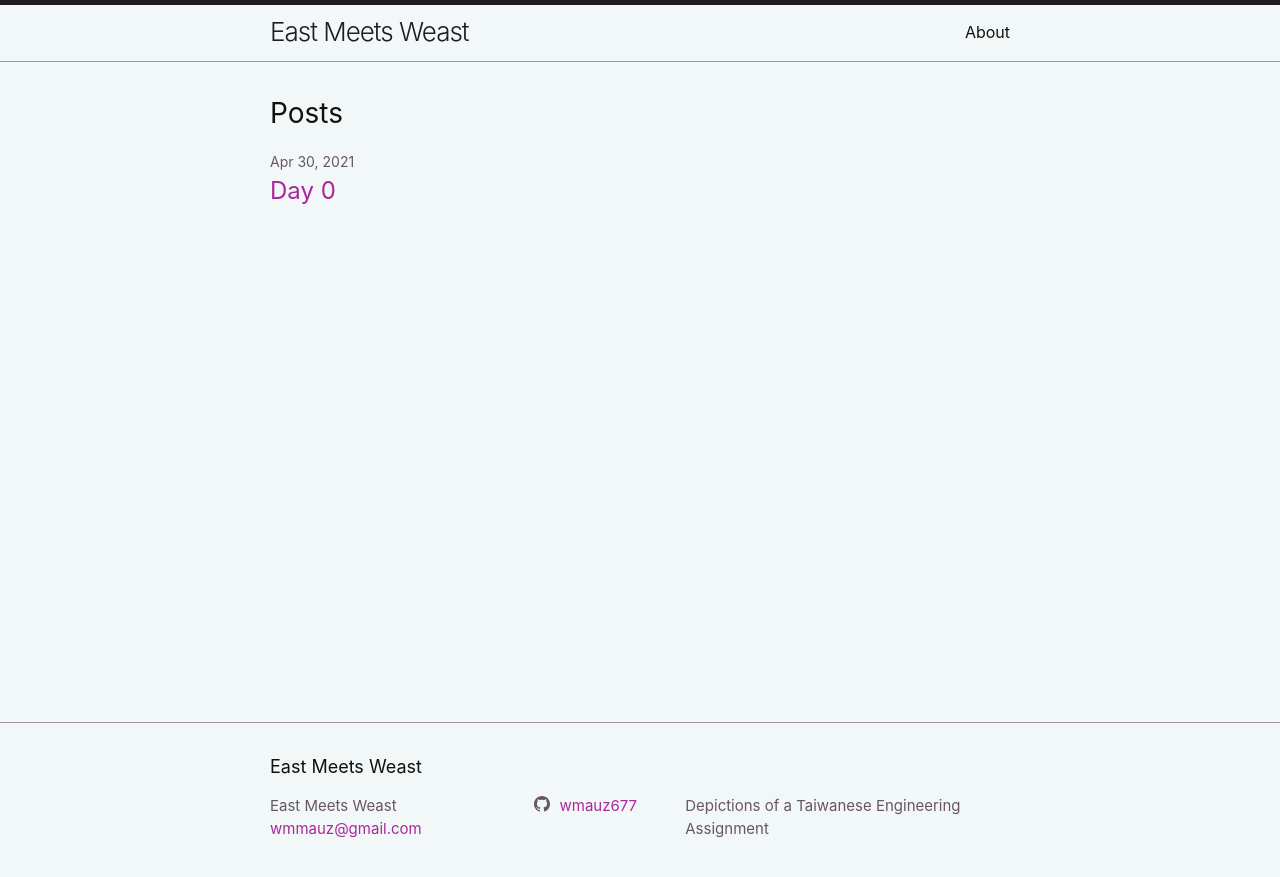
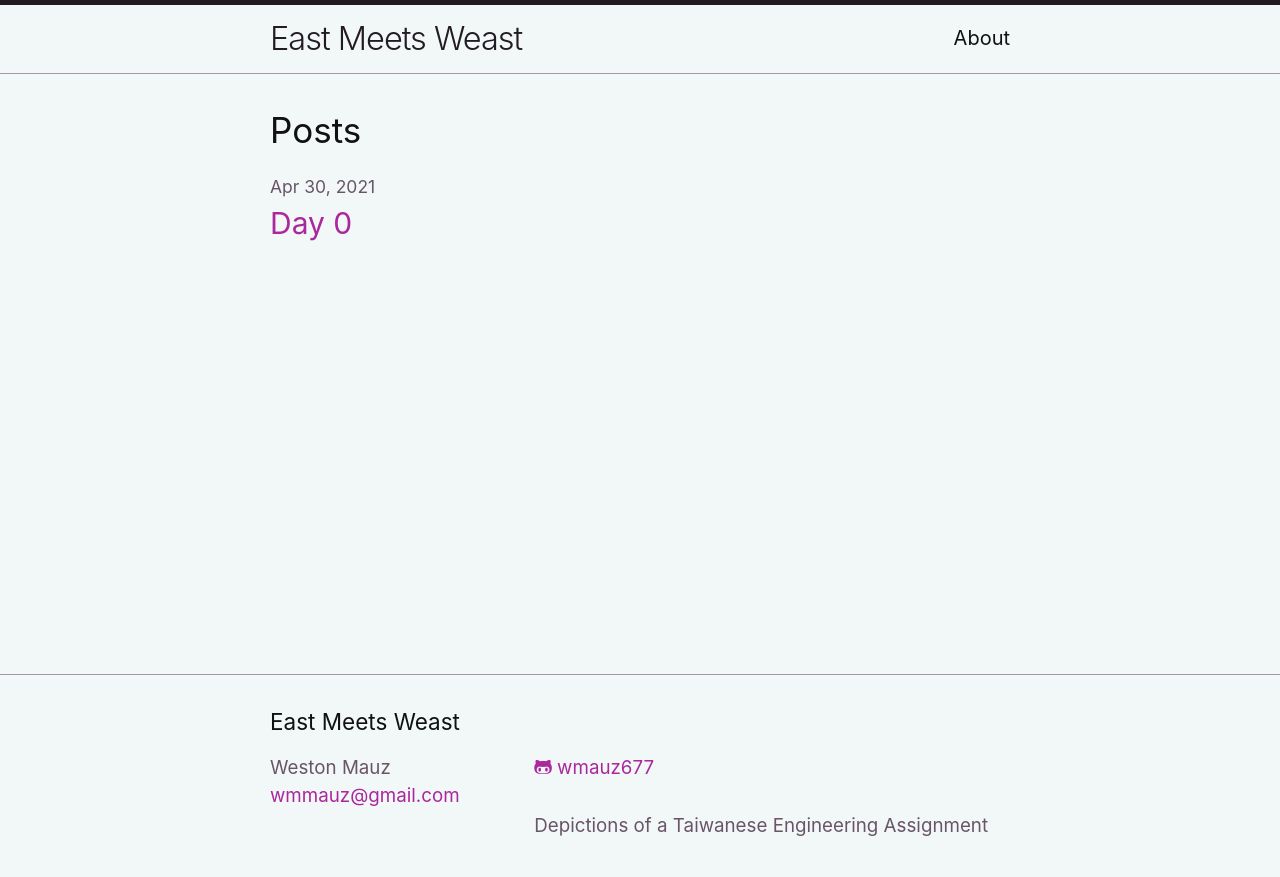
Before and after one commit to wmauz677/East-Meets-Weast, a Jekyll site: the page built from docs/index.markdown, in a window 1280 px wide. Shown: the top 877 px of the page. Built offline with Jekyll 4.4.1, drawn with Linux system fonts in a browser that asks for light colours; nearby versions of some CDN libraries.

Commit message:
Font Awesome Integration + Font Update

```diff
--- a/docs/_config.yml
+++ b/docs/_config.yml
@@ -25,6 +25,8 @@ description: >- # this means to ignore newlines until "baseurl:"
 baseurl: /
 url: "" # the base hostname & protocol for your site, e.g. http://example.com
 github_username:  wmauz677
+author: Weston Mauz
+# instagram_username: weston_mauz
 
 # Build settings
 # theme: minima
--- a/docs/_includes/footer.html
+++ b/docs/_includes/footer.html
@@ -16,16 +16,16 @@
             {%- endif -%}
             </li>
             {%- if site.email -%}
-            <li><a class="u-email" href="mailto:{{ site.email }}">{{ site.email }}</a></li>
+            <li><a class="u-email" href="mailto:{{ site.email }}"> {{ site.email }} </a></li>
             {%- endif -%}
         </ul>
       </div>
 
-      <div class="footer-col footer-col-2">
+      <div class="footer-col footer-col-3">
         {%- include social.html -%}
       </div>
 
-      <div class="footer-col footer-col-3">
+      <div class="footer-col footer-col-4">
         <p>{{- site.description | escape -}}</p>
       </div>
     </div>
--- a/docs/_includes/head.html
+++ b/docs/_includes/head.html
@@ -4,4 +4,5 @@
   <meta name="viewport" content="width=device-width, initial-scale=1">
   {%- seo -%}
   <link rel="stylesheet" href="{{ "/assets/main.css" | relative_url }}">
+  <script src="https://kit.fontawesome.com/873a012b75.js" crossorigin="anonymous"></script>
 </head>
--- a/docs/_includes/social.html
+++ b/docs/_includes/social.html
@@ -1,14 +1,9 @@
 <ul class="social-media-list">
-  {%- if site.dribbble_username -%}<li><a href="https://dribbble.com/{{ site.dribbble_username| cgi_escape | escape }}"><svg class="svg-icon"><use xlink:href="{{ '/assets/minima-social-icons.svg#dribbble' | relative_url }}"></use></svg> <span class="username">{{ site.dribbble_username| escape }}</span></a></li>{%- endif -%}
-  {%- if site.facebook_username -%}<li><a href="https://www.facebook.com/{{ site.facebook_username| cgi_escape | escape }}"><svg class="svg-icon"><use xlink:href="{{ '/assets/minima-social-icons.svg#facebook' | relative_url }}"></use></svg> <span class="username">{{ site.facebook_username| escape }}</span></a></li>{%- endif -%}
-  {%- if site.flickr_username -%}<li><a href="https://www.flickr.com/photos/{{ site.flickr_username| cgi_escape | escape }}"><svg class="svg-icon"><use xlink:href="{{ '/assets/minima-social-icons.svg#flickr' | relative_url }}"></use></svg> <span class="username">{{ site.flickr_username| escape }}</span></a></li>{%- endif -%}
-  {%- if site.github_username -%}<li><a href="https://github.com/{{ site.github_username| cgi_escape | escape }}"><svg class="svg-icon"><use xlink:href="{{ '/assets/minima-social-icons.svg#github' | relative_url }}"></use></svg> <span class="username">{{ site.github_username| escape }}</span></a></li>{%- endif -%}
-  {%- if site.instagram_username -%}<li><a href="https://instagram.com/{{ site.instagram_username| cgi_escape | escape }}"><svg class="svg-icon"><use xlink:href="{{ '/assets/minima-social-icons.svg#instagram' | relative_url }}"></use></svg> <span class="username">{{ site.instagram_username| escape }}</span></a></li>{%- endif -%}
-  {%- if site.linkedin_username -%}<li><a href="https://www.linkedin.com/in/{{ site.linkedin_username| cgi_escape | escape }}"><svg class="svg-icon"><use xlink:href="{{ '/assets/minima-social-icons.svg#linkedin' | relative_url }}"></use></svg> <span class="username">{{ site.linkedin_username| escape }}</span></a></li>{%- endif -%}
-  {%- if site.pinterest_username -%}<li><a href="https://www.pinterest.com/{{ site.pinterest_username| cgi_escape | escape }}"><svg class="svg-icon"><use xlink:href="{{ '/assets/minima-social-icons.svg#pinterest' | relative_url }}"></use></svg> <span class="username">{{ site.pinterest_username| escape }}</span></a></li>{%- endif -%}
-  {%- for mst in site.mastodon -%}{%- if mst.username and mst.instance -%}<li><a href="https://{{ mst.instance| cgi_escape | escape}}/@{{mst.username}}"><svg class="svg-icon"><use xlink:href="{{ '/assets/minima-social-icons.svg#mastodon' | relative_url }}"></use></svg> <span class="username">{{ mst.username|escape }}</span></a></li>{%- endif -%}{%- endfor -%}
-  {%- if site.twitter_username -%}<li><a href="https://www.twitter.com/{{ site.twitter_username| cgi_escape | escape }}"><svg class="svg-icon"><use xlink:href="{{ '/assets/minima-social-icons.svg#twitter' | relative_url }}"></use></svg> <span class="username">{{ site.twitter_username| escape }}</span></a></li>{%- endif -%}
-  {%- if site.youtube_username -%}<li><a href="https://youtube.com/{{ site.youtube_username| cgi_escape | escape }}"><svg class="svg-icon"><use xlink:href="{{ '/assets/minima-social-icons.svg#youtube' | relative_url }}"></use></svg> <span class="username">{{ site.youtube_username| escape }}</span></a></li>{%- endif -%}
-  {%- if site.googleplus_username -%}<li><a href="https://plus.google.com/{{ site.googleplus_username| escape }}"><svg class="svg-icon"><use xlink:href="{{ '/assets/minima-social-icons.svg#googleplus' | relative_url }}"></use></svg> <span class="username">{{ site.googleplus_username| escape }}</span></a></li>{%- endif -%}
-  {%- if site.rss -%}<li><a href="{{ 'feed.xml' | relative_url }}"><svg class="svg-icon"><use xlink:href="{{ '/assets/minima-social-icons.svg#rss' | relative_url }}"></use></svg> <span>{{ site.rss | escape }}</span></a></li>{%- endif -%}
+
+  <!-- Built in Assets -->
+  <!-- {%- if site.github_username -%}<li><a href="https://github.com/{{ site.github_username| cgi_escape | escape }}"><img class="svg-icon" src="/assets/github.svg" alt="github"> <span class="username">{{ site.github_username| escape }}</span></a></li>{%- endif -%} -->
+
+<!-- Font Awesome Integration -->
+  {%- if site.instagram_username -%}<li><a href="https://instagram.com/{{ site.instagram_username| cgi_escape | escape }}" target = "#"><i class="fab fa-instagram"></i> <span class="username">{{ site.instagram_username| escape }}</span></a></li>{%- endif -%}
+  {%- if site.github_username -%}<li><a href="https://github.com/{{ site.github_username| cgi_escape | escape }}" target = "#"><i class="fab fa-github-alt"></i> <span class="username">{{ site.github_username| escape }}</span></a></li>{%- endif -%}
 </ul>
--- a/docs/_sass/minima.scss
+++ b/docs/_sass/minima.scss
@@ -2,8 +2,8 @@
 
 // Define defaults for each variable.
 
-$base-font-family: -apple-system, BlinkMacSystemFont, "Segoe UI", Roboto, Helvetica, Arial, sans-serif, "Apple Color Emoji", "Segoe UI Emoji", "Segoe UI Symbol" !default;
-$base-font-size:   16px !default;
+$base-font-family: Montserrat, -apple-system, BlinkMacSystemFont, "Segoe UI", Roboto, Helvetica, Arial, sans-serif, "Apple Color Emoji", "Segoe UI Emoji", "Segoe UI Symbol" !default;
+$base-font-size:   20px !default;
 $base-font-weight: 400 !default;
 $small-font-size:  $base-font-size * 0.875 !default;
 $base-line-height: 1.5 !default;
```
Also changed, not shown: docs/assets/github.svg (added), docs/assets/instagram.svg (added), 2 other files.
